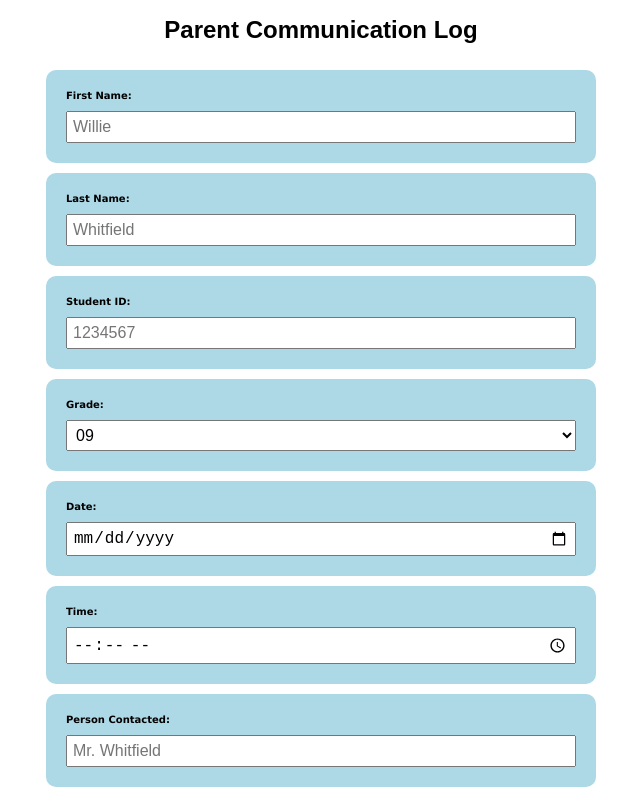
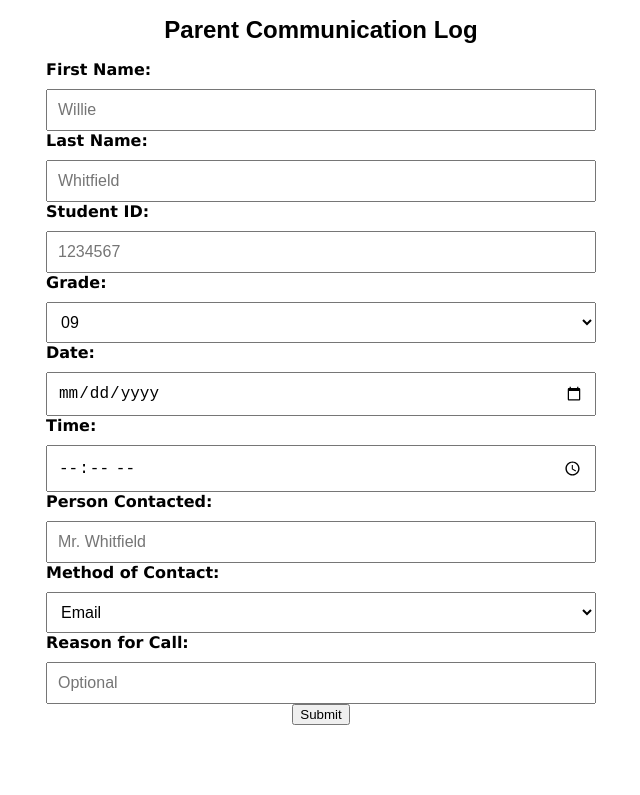
Before and after one commit to wdwiii/parent-communication-log, a React (Create React App) app: page / in a window 1280 px wide. Shown: the top 795 px of the page, without its empty margins (319-959 px from the left). Built offline with nearby package versions, Linux system fonts and the light colour scheme.

Commit message:
Modify component styles
- Covent all pixel units to rem units
- Remove button styles from css module
- Minor changes to margin and padding of form elements

```diff
--- a/src/components/ContactForm/ContactForm.module.css
+++ b/src/components/ContactForm/ContactForm.module.css
@@ -1,36 +1,25 @@
 .contact-form {
+  align-items: center;
   display: flex;
   flex-direction: column;
-  gap: 10px;
-  margin: 10px auto;
-  padding-block: 10px;
+  margin: 1rem auto;
 }
 
 .contact-form input,
 .contact-form select {
-  padding: 5px;
-  font-size: 16px;
-  margin-top: 10px;
+  padding: 1rem;
+  font-size: 1.6rem;
+  margin-top: 1rem;
   width: 100%;
 }
 
 .contact-form label {
-  background-color: lightblue;
-  border-radius: 10px;
   display: flex;
   flex-direction: column;
   font-family: Verdana, Geneva, Tahoma, sans-serif;
+  font-size: 1.6rem;
   font-weight: 600;
   margin: 0 auto;
-  max-width: 550px;
-  padding: 20px;
+  max-width: 55rem;
   width: 80%;
 }
-
-/* ============================== */
-button {
-  background: rgb(0, 0, 82);
-  color: #ebebeb;
-  font-size: 22px;
-  padding: 20px;
-}
```
